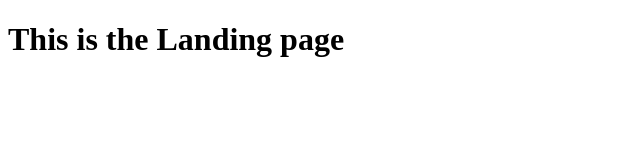
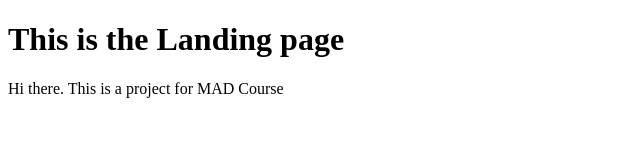
Before and after one commit to Syed-Eftasum/MADG1, a plain HTML site: page index.html in a window 1280 px wide. Shown: the whole page, without its empty margins (0-640 px from the left). Drawn offline with Linux system fonts and the light colour scheme.

Commit message:
P tag added in index.html

```diff
--- a/index.html
+++ b/index.html
@@ -8,5 +8,6 @@
 </head>
 <body>
     <h1>This is the Landing page</h1>
+    <p>Hi there. This is a project for MAD Course</p>
 </body>
 </html>
```
